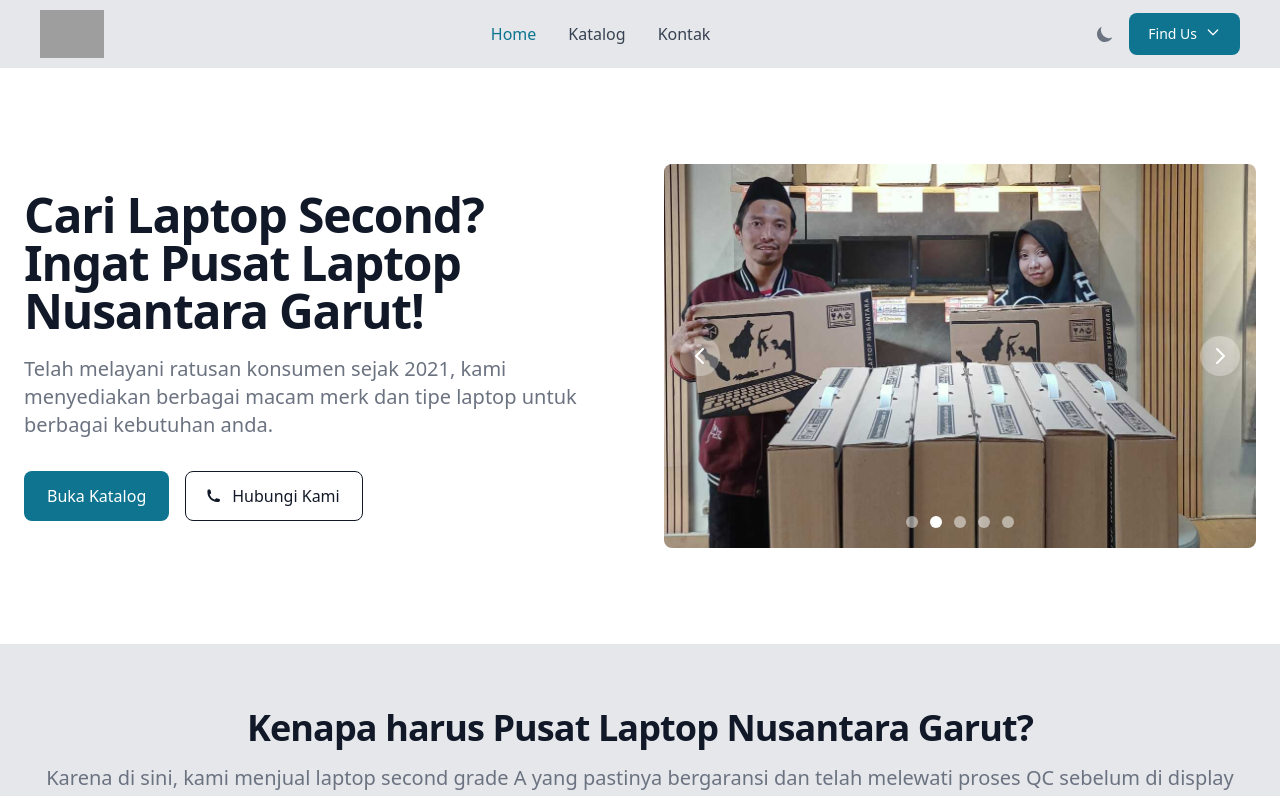
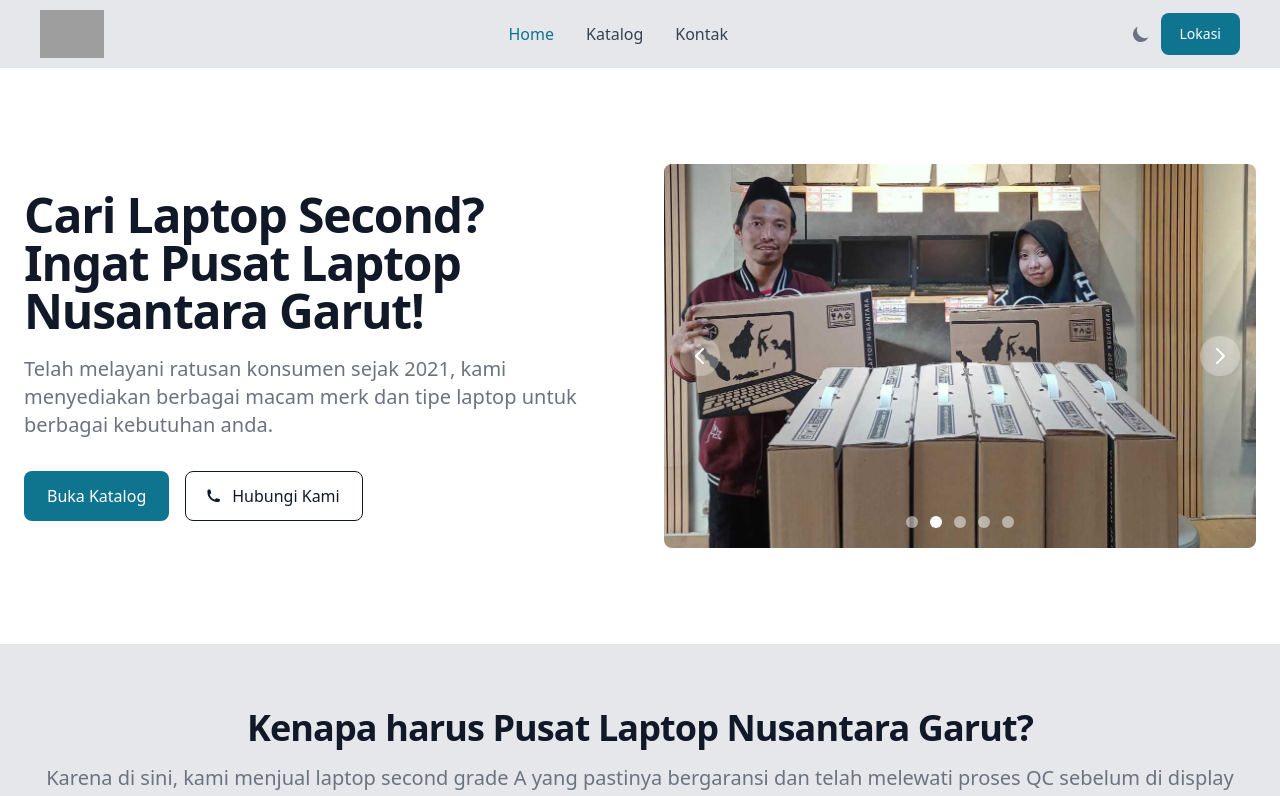
Before and after one commit to Aditya-fmh/PLNGRT-Landing-Page, a React (Vite) app: page / in a window 1280 px wide. Shown: the top 796 px of the page. Built offline with nearby package versions, Linux system fonts and the light colour scheme; grey boxes are pictures that could not be loaded.

Commit message:
Fixing Navbar

```diff
--- a/src/Components/NavigationBar.jsx
+++ b/src/Components/NavigationBar.jsx
@@ -1,11 +1,11 @@
-import { Navbar, Dropdown, DarkThemeToggle, DropdownDivider, DropdownItem } from "flowbite-react";
+import { Navbar, Button, DarkThemeToggle } from "flowbite-react";
 
 function NavigationBar() {
   return (
     <header>
       <Navbar
         fluid
-        className="border-gray-200 bg-gray-200 px-6 py-2.5 dark:bg-gray-800 lg:px-10 sm:px-1"
+        className="border-gray-200 bg-gray-200 px-6 py-2.5 dark:bg-gray-800 sm:px-1 lg:px-10"
       >
         <Navbar.Brand href="/">
           <img
@@ -14,32 +14,11 @@ function NavigationBar() {
             alt="Pusat Laptop Nusantara Logo"
           />
         </Navbar.Brand>
-        <div className="flex items-center gap-1 lg:order-2">
+        <div className="flex items-center lg:order-2">
           <DarkThemeToggle />
-          <Dropdown dismissOnClick={false} label="Find Us">
-            <Dropdown.Item
-              as="a"
-              href="https://www.tokopedia.com/puslapnusgrt"
-              target="_blank"
-            >
-              Tokopedia
-            </Dropdown.Item>
-            <Dropdown.Item
-              as="a"
-              href="https://shopee.co.id/pusatlaptopnusantaragarut"
-              target="_blank"
-            >
-              Shopee
-            </Dropdown.Item>
-            <DropdownDivider />
-            <Dropdown.Item
-              as="a"
-              href="https://maps.app.goo.gl/qSSpDhuFQMXFuZiq7"
-              target="_blank"
-            >
-              Google Maps
-            </Dropdown.Item>
-          </Dropdown>
+          <Button as="a" href="https://maps.app.goo.gl/Vww45g3yiZ34VZNX9" target="_blank">
+            Lokasi
+          </Button>
           <Navbar.Toggle theme={{ icon: "h-5 w-5 shrink-0" }} />
         </div>
         <Navbar.Collapse
```
